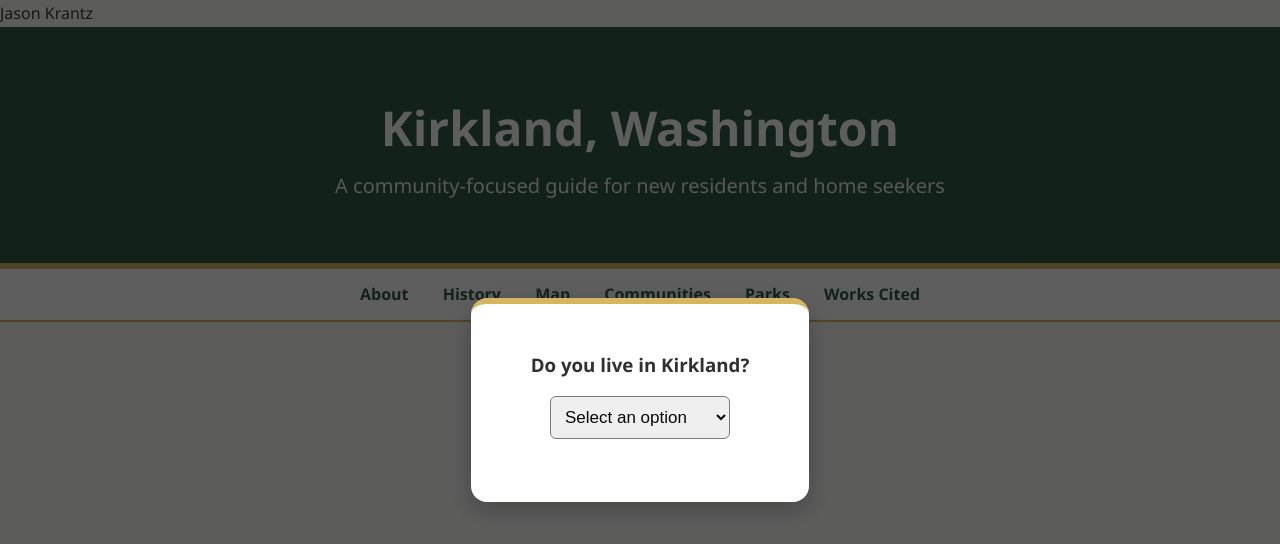
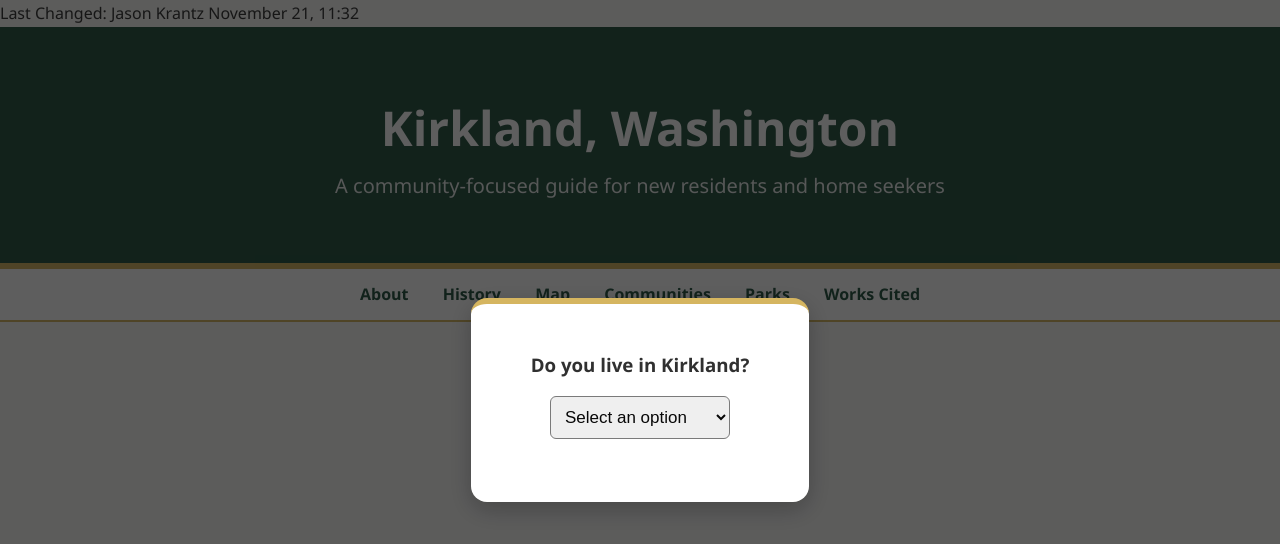
Before and after one commit to Jackniners/KirklandWashingtonTSAProject, a plain HTML site: page index.html in a window 1280 px wide. Drawn offline with Linux system fonts and the light colour scheme.

Commit message:
Update index.html

```diff
--- a/index.html
+++ b/index.html
@@ -5,7 +5,7 @@
     <meta name="viewport" content="width=device-width, initial-scale=1.0">
     <link rel="icon" type="image/jpg" href="KirkSeal.png">
     <title>Kirkland Compass</title>
-    <p>Jason Krantz</p>
+    <p>Last Changed: Jason Krantz November 21, 11:32</p>
 
 </head>
 
```
